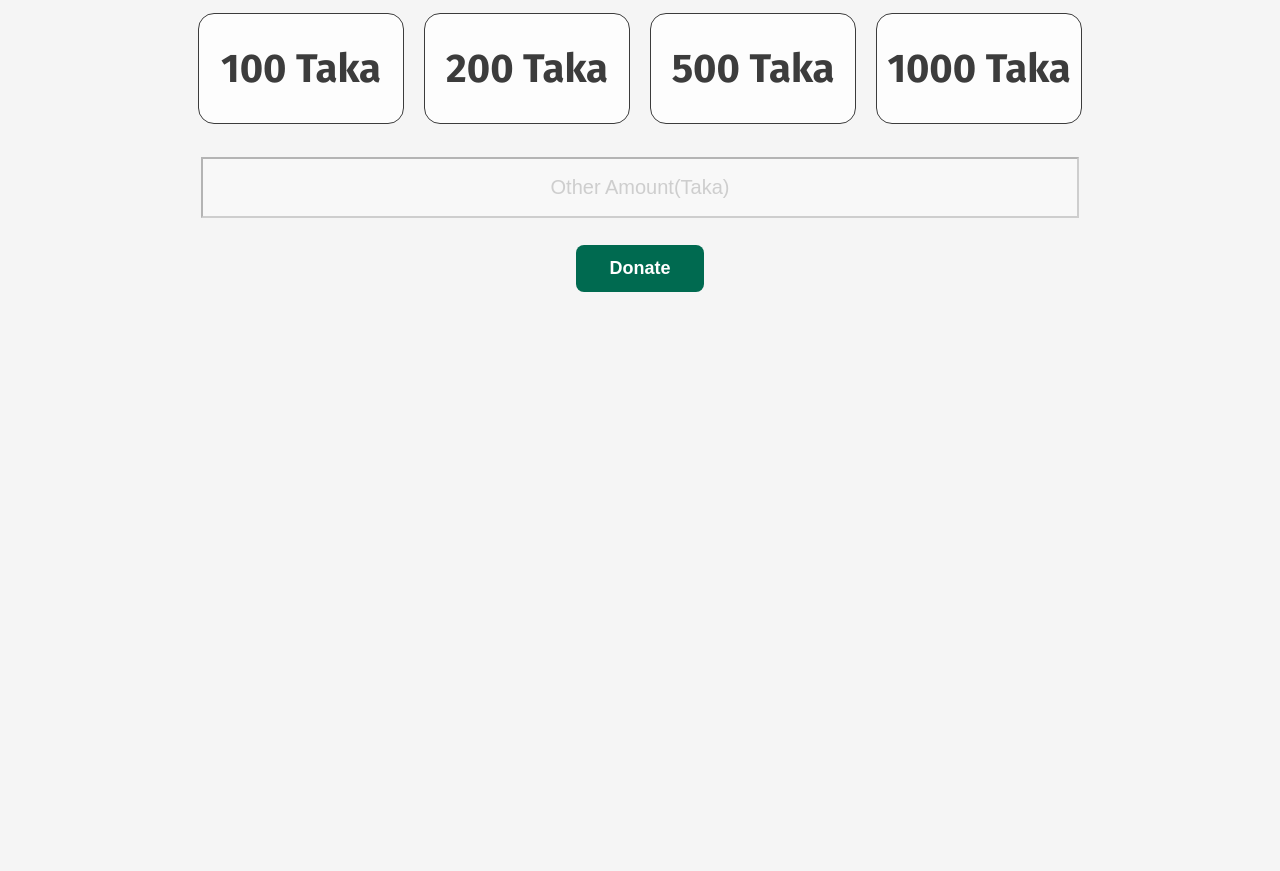
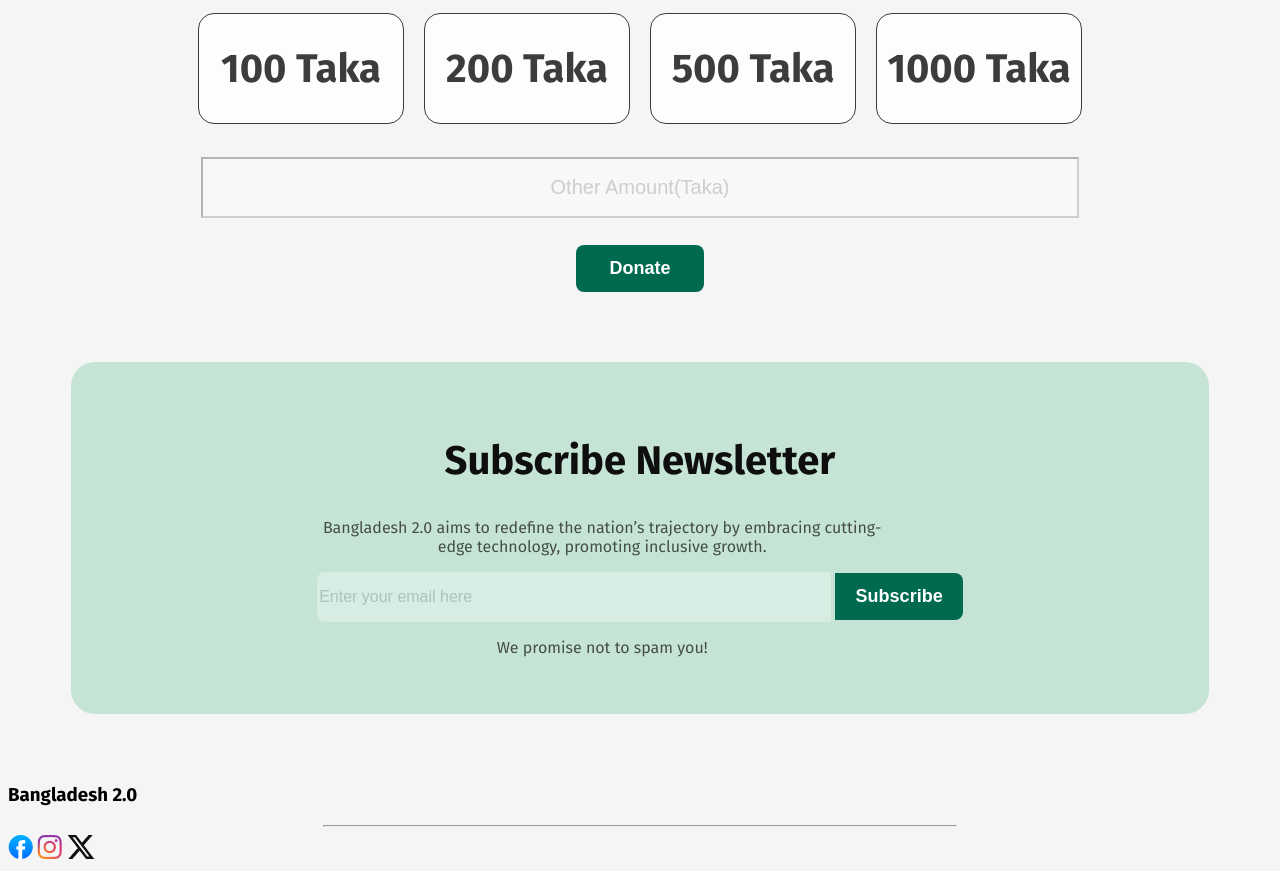
Before and after one commit to khan-fardin/ph-assignment1, a plain HTML site: page index.html in a window 1280 px wide. Shown: the part 2635-3506 px from the top of the page. Before the commit the page ends 2935 px from the top, so only its background shows below. Drawn offline with Linux system fonts and the light colour scheme.

Commit message:
many new section added

```diff
--- a/index.html
+++ b/index.html
@@ -9,17 +9,17 @@
     <link href="https://fonts.googleapis.com/css2?family=Fira+Sans:ital,wght@0,100;0,200;0,300;0,400;0,500;0,600;0,700;0,800;0,900;1,100;1,200;1,300;1,400;1,500;1,600;1,700;1,800;1,900&display=swap" rel="stylesheet">
     <link rel="stylesheet" href="style/style.css">
 </head>
-<body class="all"> <!--full body class-->
+<body  class="all"> <!--full body class-->
     <header>
         <nav> <!--nav bar-->
             <h1>Bangladesh 2.0</h1>
-            <button>Sign In</button>
+            <button class="button">Sign In</button>
         </nav>
             <div class="banner"> <!--banner part-->
                 <div>
                     <h6 class="banner-title">Bangladesh 2.0</h6>
                     <p class="banner-idea">Idea , innovation ,vision and challenges in New Bangladesh.</p>
-                    <button class="banner-button">Explore New Bangladesh</button>
+                    <button class="banner-button button">Explore New Bangladesh</button>
                 </div>
                     <img src="assets/hero.png" alt="">
             </div>
@@ -36,19 +36,19 @@
                     <img src="assets/card-icon.png" alt="">
                     <h6>Digital Transformation</h6>
                     <p>Creating a nationwide digital ecosystem to enhance connectivity and access to services for all citizens.</p>
-                    <button style="background-color: #5490F5;">Load More</button>
+                    <button class="button" style="background-color: #5490F5;">Load More</button>
                 </div>
                 <div class="vision-part" style="background-color: #C6E4D6;">
                     <img src="assets/card-icon.png" alt="">
                     <h6>Green Energy</h6>
                     <p>Investments in solar and wind energy to ensure a sustainable and eco-friendly future.</p>
-                    <button style="background-color: #09A15C;">Load More</button>
+                    <button class="button" style="background-color: #09A15C;">Load More</button>
                 </div>
                 <div class="vision-part" style="background-color: #F7EBCF;">
                     <img src="assets/card-icon.png" alt="">
                     <h6>Modern Infrastructure</h6>
                     <p>Building state-of-the-art infrastructure to support economic growth and global competitiveness.</p>
-                    <button style="background-color: #FFC239;">Load More</button>
+                    <button class="button" style="background-color: #FFC239;">Load More</button>
                 </div>
             </div>
         </section>
@@ -69,7 +69,7 @@
                         <p>Date: 05/01/2025</p> <p>Time: 10.25 PM</p>
                     </div>
                     <p class="article-desc">Not until the creation and maintenance of decent conditions of life for all people are recognized and accepted as a common obligation of all people and all countries—not until then shall we, with a certain degree of justification, be able to speak of humankind as civilized</p>
-                    <button class="article-button">Read More</button>
+                    <button class="article-button button">Read More</button>
                 </div>
             </div>
             <div class="news-part">
@@ -78,15 +78,15 @@
                     <img class="img-al" src="assets/al-jazeera.png" alt="">
                     <p class="article-date">Date: 05/01/2025</p> <p class="article-time">Time: 10.25 PM</p>
                     <p class="article-desc">Not until the creation and maintenance of decent conditions of life for all people are recognized and accepted as a common obligation of all people and all countries—not until then shall we, with a certain degree of justification, be able to speak of humankind as civilized</p>
-                    <button class="article-button">Read More</button>
+                    <button class="article-button button">Read More</button>
                 </div>
                 <img class="news-img" src="assets/satelite.png" alt="">
             </div>
         </section>
-        <section class="donate">
+        <section class="donate"> <!--this is donation section-->
             <h2 class="donate-title">Donate Today</h2>
             <p class="donate-desc">Bangladesh 2.0 aims to redefine the nation’s trajectory by embracing cutting-edge technology, promoting inclusive growth, and ensuring sustainability. With initiatives in renewable energy, digital transformation, and robust infrastructure.</p>
-            <div class="amount">
+            <div class="amount"> <!--amount div-->
                 <h1 class="taka">100 Taka</h1>
                 <h1 class="taka">200 Taka</h1>
                 <h1 class="taka">500 Taka</h1>
@@ -95,7 +95,24 @@
             <input class="other-amount" type="text" placeholder="Other Amount(Taka)"><br>
             <button class="donate-btn button">Donate</button>
         </section>
+        <section class="subscription">
+            <div>
+                <h2 class="subs-title">Subscribe Newsletter</h2>
+                <p class="subs-desc">Bangladesh 2.0 aims to redefine the nation’s trajectory by embracing cutting-edge technology, promoting inclusive growth.</p>
+                <input class="subs-search" type="text" placeholder="Enter your email here">
+                <button class="subs-btn button">Subscribe</button>
+                <p class="subs-desc">We promise not to spam you!</p>
+            </div>
+        </section>
     </main>
-    <footer></footer>
+    <footer>
+        <h3>Bangladesh 2.0</h3>
+        <hr style="width:50%;text-align:center">
+        <div>
+            <a href="www.facebook.com"><img src="assets/facebook.png" alt=""></a>
+            <a href="www.instagram.com"><img src="assets/instagram.png" alt=""></a>
+            <a href="www.x.com"><img src="assets/x.png" alt=""></a>
+        </div>
+    </footer>
 </body>
 </html>
--- a/style/style.css
+++ b/style/style.css
@@ -7,7 +7,7 @@
     background-color: #F5F5F5;
 }
 .button:hover {
-    background-color: blue; /* New background color when hovered */
+    background-color: rgb(51, 255, 0); /* New background color when hovered */
     color: white; /* New text color */
   }
 /* navigation part */
@@ -191,6 +191,7 @@ header img{
     margin: auto;
     margin-top: 40px;
 }
+/* donation title & description */
 .donate-title{
     font-size: 40px; font-weight: bold;
     color: #0E0E0E;
@@ -204,6 +205,7 @@ header img{
     margin-left: 140px;
     max-width: 850px;
 }
+/* the donation amount part */
 .amount{
     display: flex;
     align-items: center;
@@ -224,7 +226,7 @@ header img{
 }
 .taka:hover{
     background-color: #006A50;
-    color: red;
+    color: rgb(21, 255, 0);
 }
 .other-amount{
     background-color: #FFFFFF;
@@ -242,3 +244,40 @@ header img{
     border: none;
     margin-top: 27px;
 }
+
+/* //subscription section// */
+.subscription{
+    background-color: #C6E4D6;
+    border: none; border-radius: 24px;
+    display: flex;
+    align-items: center;
+    justify-content: center;
+    text-align: center;
+    max-width: 1138px; height: 352px;
+    margin: 70px auto;
+}
+
+.subs-title{
+    font-size: 40px; font-weight: bold;
+    color: #0E0E0E;
+}
+.subs-desc{
+    font-size: 16px; font-weight: normal;
+    color: #0E0E0E; opacity: .7;
+    max-width: 570px;
+}
+.subs-search{
+    background-color: #ffffff;
+    width: 510px; height: 47.6px;
+    border: none; border-radius: 8px 0px 0px 8px;
+    font-size: 16px; font-weight: normal;
+    color: 0E0E0E; opacity: .3;
+    padding: 18px auto 18px 40px;
+}
+.subs-btn{
+    width: 127.5px; height: 47.6px;
+    background-color: #006A50;
+    border: none; border-radius: 0px 8px 8px 0px;
+    font-size: 18px; font-weight: 600;
+    color: #FFFFFF;
+}
```
